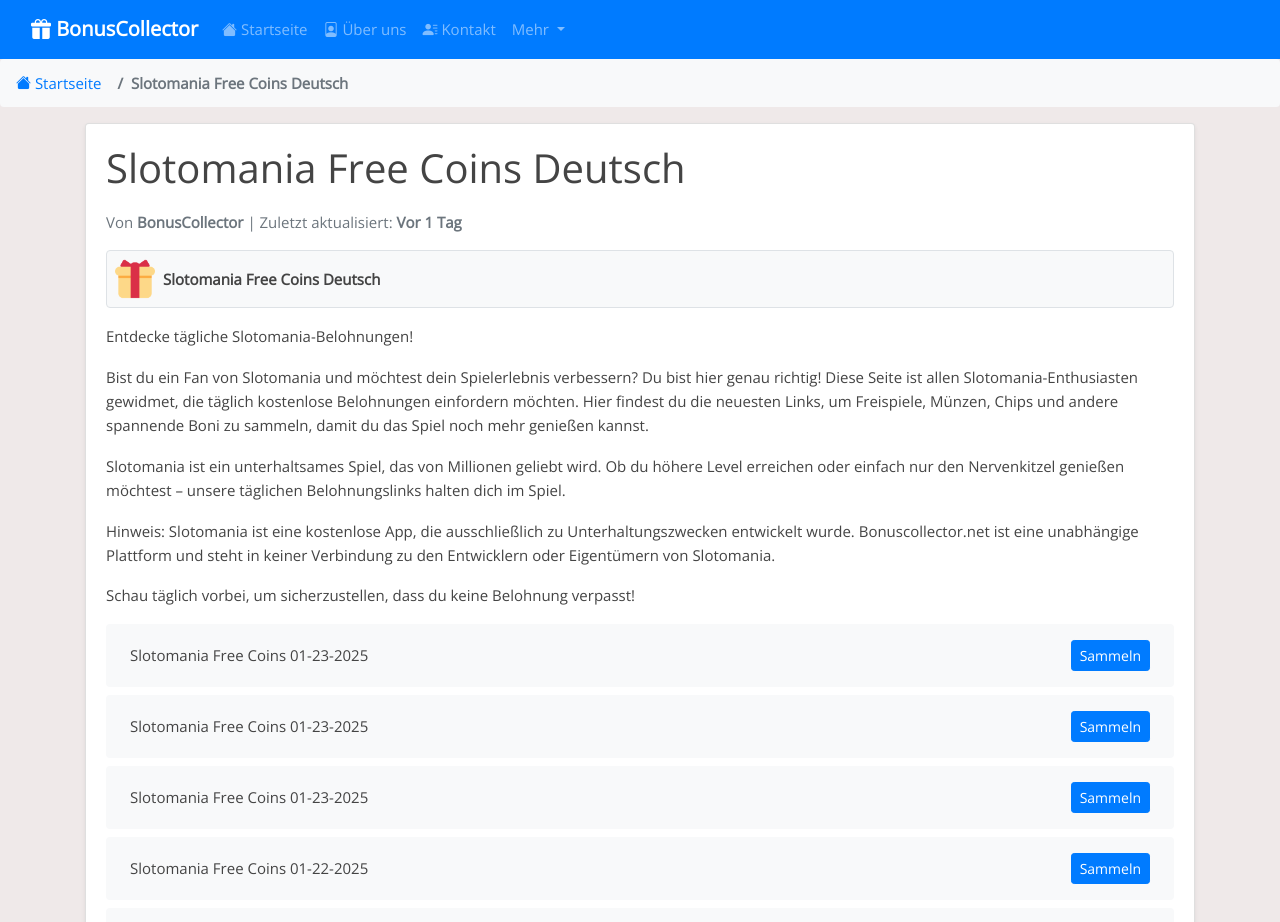
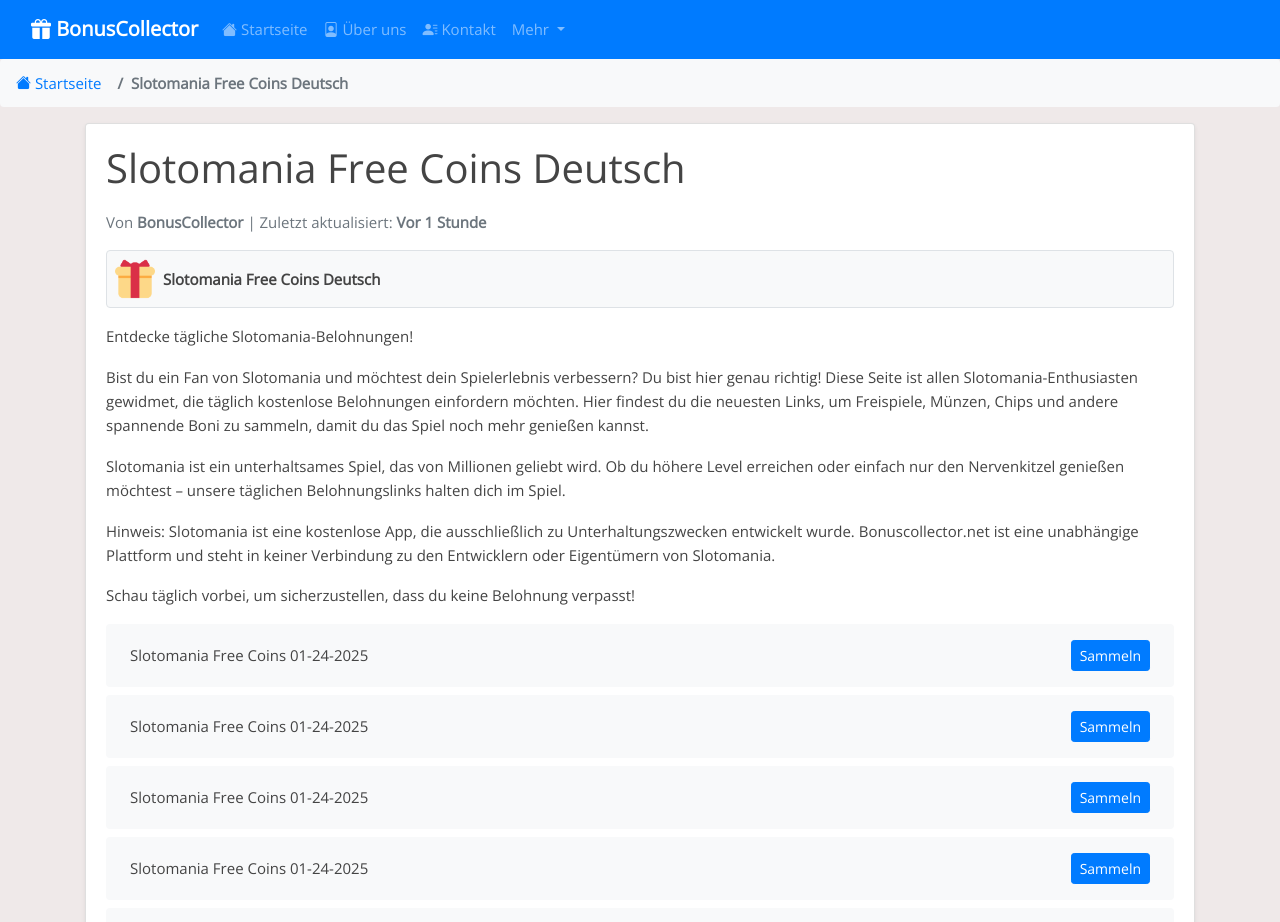
Before and after one commit to Prollad99/bs-de, a Jekyll site: the page built from _posts/2025-01-19-slotomania.md, in a window 1280 px wide and 1400 px high. Shown: the top 922 px of the window. Built offline with Jekyll 4.4.1, drawn with Linux system fonts in a browser that asks for light colours.

Commit message:
Aktualisiere slotomania-Belohnungslinks, Inhalte und Änderungsdatum

```diff
--- a/_data/include_files.yml
+++ b/_data/include_files.yml
@@ -14,7 +14,7 @@
   last_modified: 2025-01-23 15:37:21
 
 slotomania.html:
-  last_modified: 2025-01-23 07:35:08
+  last_modified: 2025-01-24 11:35:24
 
 bingo-bash.html:
   last_modified: 2025-01-24 05:12:58
--- a/_includes/slotomania.html
+++ b/_includes/slotomania.html
@@ -1,4 +1,20 @@
 <ul class="list-group mt-3 mb-4">
+  <li class="list-group-item d-flex justify-content-between align-items-center">
+    <span>Slotomania Free Coins 01-24-2025</span>
+    <a href="https://api.playtika.com/redirector/?coupon_token=1_3_1737539249375_d89zr83d" class="btn btn-primary btn-sm">Sammeln</a>
+  </li>
+  <li class="list-group-item d-flex justify-content-between align-items-center">
+    <span>Slotomania Free Coins 01-24-2025</span>
+    <a href="https://api.playtika.com/redirector/?coupon_token=1_3_1737539340283_w578xpgo" class="btn btn-primary btn-sm">Sammeln</a>
+  </li>
+  <li class="list-group-item d-flex justify-content-between align-items-center">
+    <span>Slotomania Free Coins 01-24-2025</span>
+    <a href="https://api.playtika.com/redirector/?coupon_token=1_3_1737660600121_d89gzp68" class="btn btn-primary btn-sm">Sammeln</a>
+  </li>
+  <li class="list-group-item d-flex justify-content-between align-items-center">
+    <span>Slotomania Free Coins 01-24-2025</span>
+    <a href="https://api.playtika.com/redirector/?coupon_token=1_3_1737626080574_nl86yjx6" class="btn btn-primary btn-sm">Sammeln</a>
+  </li>
   <li class="list-group-item d-flex justify-content-between align-items-center">
     <span>Slotomania Free Coins 01-23-2025</span>
     <a href="https://api.playtika.com/redirector/?coupon_token=1_3_1737540014733_py6xel07" class="btn btn-primary btn-sm">Sammeln</a>
```
Also changed, not shown: links-json/slotomania.json (+16 -0 lines).
